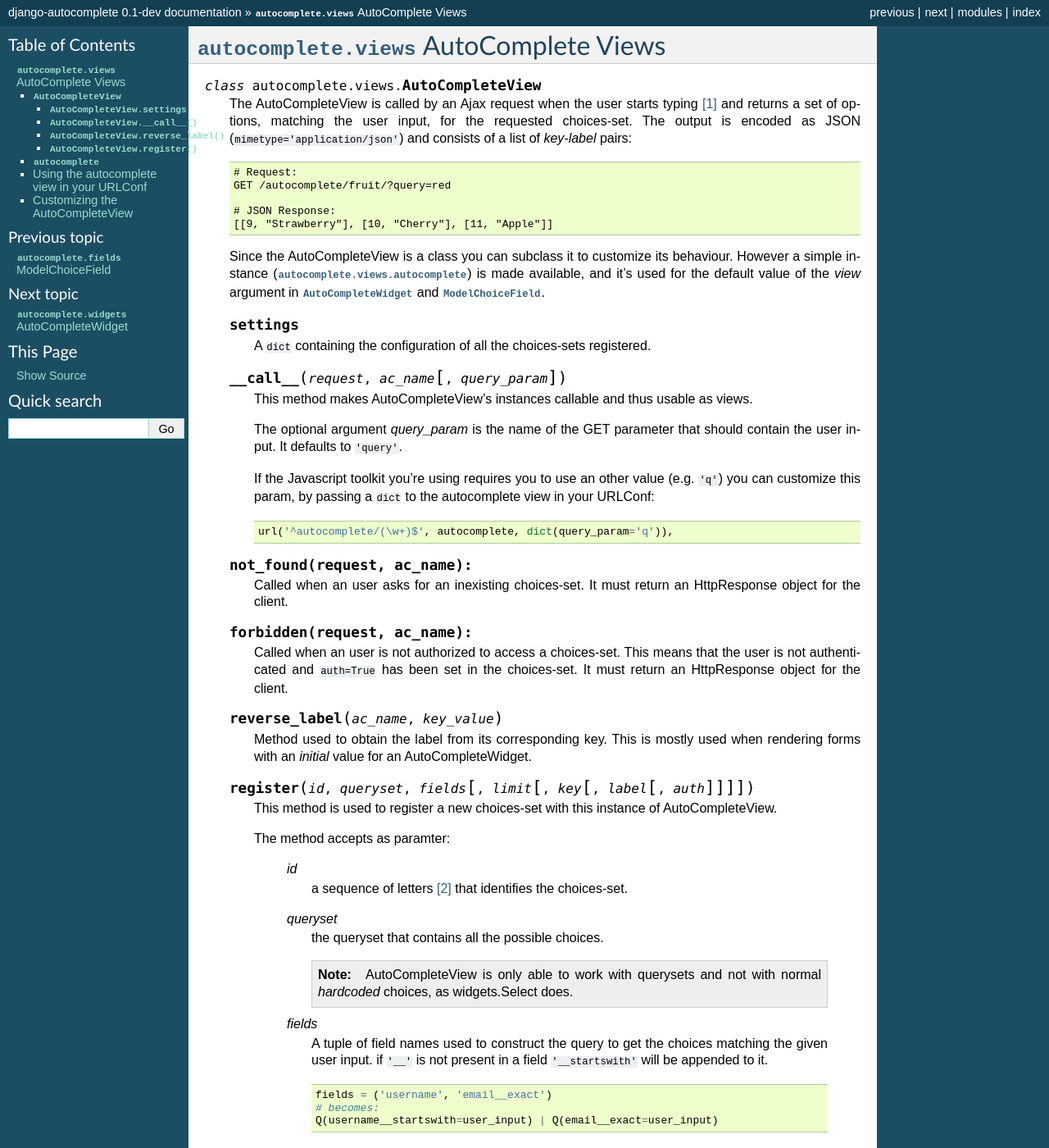
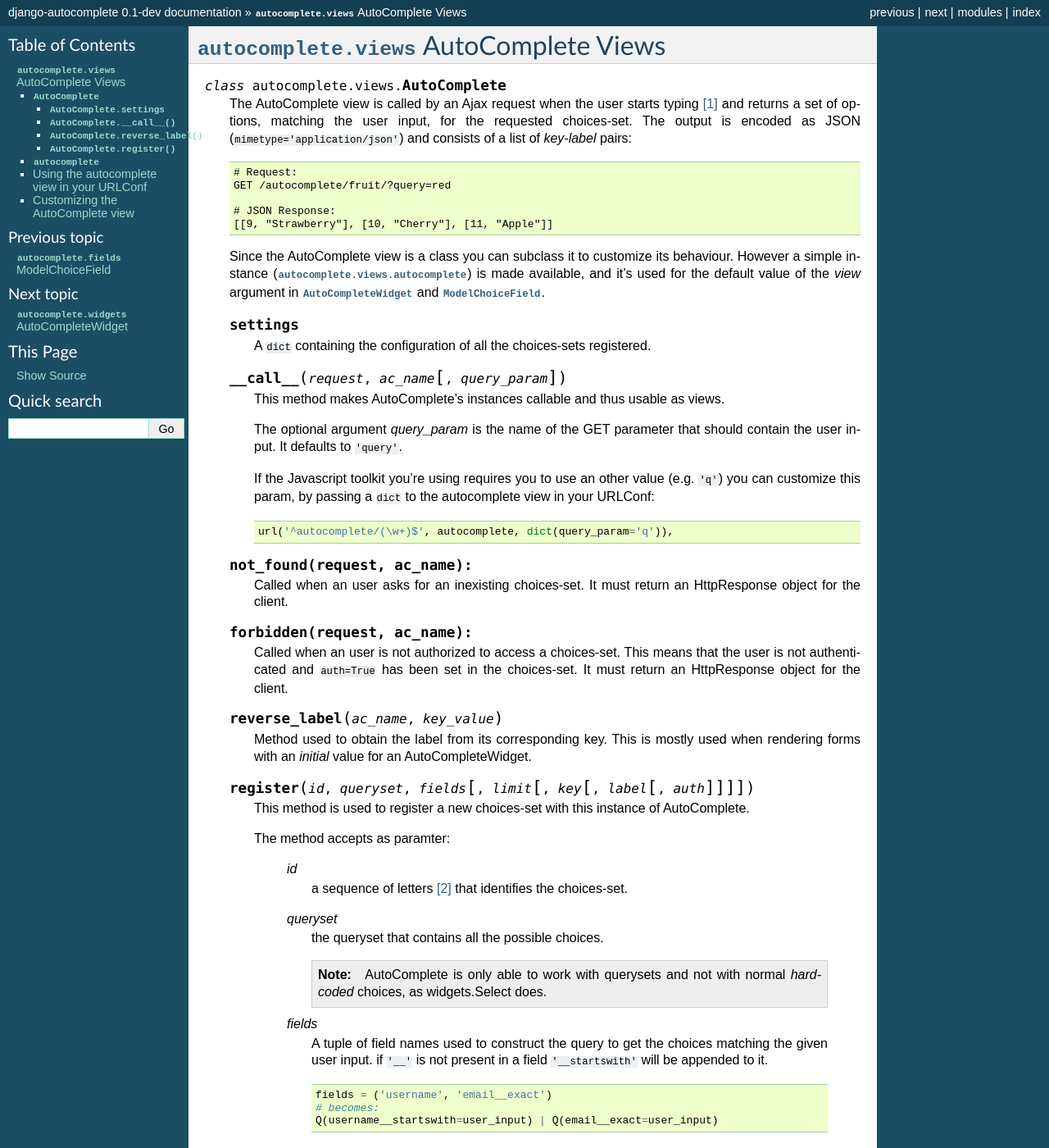
Before and after one commit to Perkville/django-autocomplete, a Sphinx documentation site: the page built from docs/library/views.rst, in a window 1280 px wide and 1400 px high. Shown: the whole window at 82% size. Built offline with Sphinx 7.4.7, drawn with Linux system fonts in a browser that asks for light colours; some of the changed text lies outside the part shown.

Commit message:
Documentation fix: views.AutoComplete was erroneously called AutoCompleteView.

```diff
--- a/docs/library/views.rst
+++ b/docs/library/views.rst
@@ -4,9 +4,9 @@
 .. module:: autocomplete.views
 
 
-.. class:: AutoCompleteView
+.. class:: AutoComplete
 
-    The AutoCompleteView is called by an Ajax request when the user starts typing
+    The AutoComplete view is called by an Ajax request when the user starts typing
     [#]_ and returns a set of options, matching the user input, for the requested
     choices-set. The output is encoded as JSON (``mimetype='application/json'``) and
     consists of a list of *key-label* pairs::
@@ -17,7 +17,7 @@
         # JSON Response:
         [[9, "Strawberry"], [10, "Cherry"], [11, "Apple"]]
 
-    Since the AutoCompleteView is a class you can subclass it to customize its
+    Since the AutoComplete view is a class you can subclass it to customize its
     behaviour. However a simple instance (:obj:`autocomplete.views.autocomplete`)
     is made available, and it's used for the default value of the *view* argument in
     :class:`~autocomplete.widgets.AutoCompleteWidget` and
@@ -31,7 +31,7 @@
 
     .. method:: __call__(request, ac_name[, query_param])
 
-        This method makes AutoCompleteView's instances callable and thus usable
+        This method makes AutoComplete's instances callable and thus usable
         as views.
 
         The optional argument *query_param* is the name of the GET parameter
@@ -67,7 +67,7 @@
     .. method:: register(id, queryset, fields[, limit[, key[, label[, auth]]]])
 
         This method is used to register a new choices-set with this instance of
-        AutoCompleteView.
+        AutoComplete.
 
         The method accepts as paramter:
 
@@ -79,7 +79,7 @@
 
             .. note::
 
-                AutoCompleteView is only able to work with querysets and not with
+                AutoComplete is only able to work with querysets and not with
                 normal *hardcoded* choices, as widgets.Select does.
 
          *fields*
@@ -120,17 +120,17 @@
 
 .. data:: autocomplete
 
-    This is the AutoCompleteView used by default. It's an instance of
-    :class:`~autocomplete.views.AutoCompleteView`. If you want to customize
+    This is the AutoComplete view used by default. It's an instance of
+    :class:`~autocomplete.views.AutoComplete`. If you want to customize
     your AutoComplete view, you should subclass
-    :class:`autocomplete.views.AutoCompleteView`.
+    :class:`autocomplete.views.AutoComplete`.
 
 
 Using the autocomplete view in your URLConf
 -------------------------------------------
 
 Here's an example of how to edit
-your URLConf to use the default AutoCompleteView's instance::
+your URLConf to use the default AutoComplete's instance::
 
     # your project's urls.py
     from django.conf.urls.defaults import *
@@ -141,8 +141,8 @@ your URLConf to use the default AutoCompleteView's instance::
         url(r'^autocomplete/(\w+)/$', autocomplete),
     )
 
-Customizing the AutoCompleteView
---------------------------------
+Customizing the AutoComplete view
+---------------------------------
 
 The methods that can be overidden
 are ``not_found`` and ``forbidden``. They are called respectively when the requested
@@ -152,9 +152,9 @@ choices-set. Both these methods should return a HttpResponse object.
 ::
 
     from django.http import HttpResponse
-    from autocomplete.views import AutoCompleteView
+    from autocomplete.views import AutoComplete
 
-    class MyACView(AutoCompleteView):
+    class MyACView(AutoComplete):
 
         def not_found(self, request, ac_name):
             content = "choices-set %s, not found" % (ac_name,)
--- a/docs/library/widgets.rst
+++ b/docs/library/widgets.rst
@@ -11,7 +11,7 @@
     Instead of displaying all the choices at once, the
     :class:`AutoCompleteWidget` requires
     the user to start typing some characters and then gathers, using javascript,
-    the choices matching the user input from a remote :class:`~autocomplete.views.AutoCompleteView`.
+    the choices matching the user input from a remote :class:`~autocomplete.views.AutoComplete` view.
 
     Performing smaller queries, instead of a single enormous one to get all the
     choices at once, significantly reduces the load of the database. Moreover
@@ -20,10 +20,10 @@
 
     To make an :class:`AutoCompleteWidget` work you need to:
      * serve the javascript that will render the choices to the user;
-     * add an :class:`~autocomplete.views.AutoCompleteView` to your URLConf so
+     * add an :class:`~autocomplete.views.AutoComplete` view to your URLConf so
        the javascript can collect the choices to display;
      * define one or more *choices-sets* for the
-       :class:`~autocomplete.views.AutoCompleteView` to render.
+       :class:`~autocomplete.views.AutoComplete` view to render.
 
     .. note::
 
```
